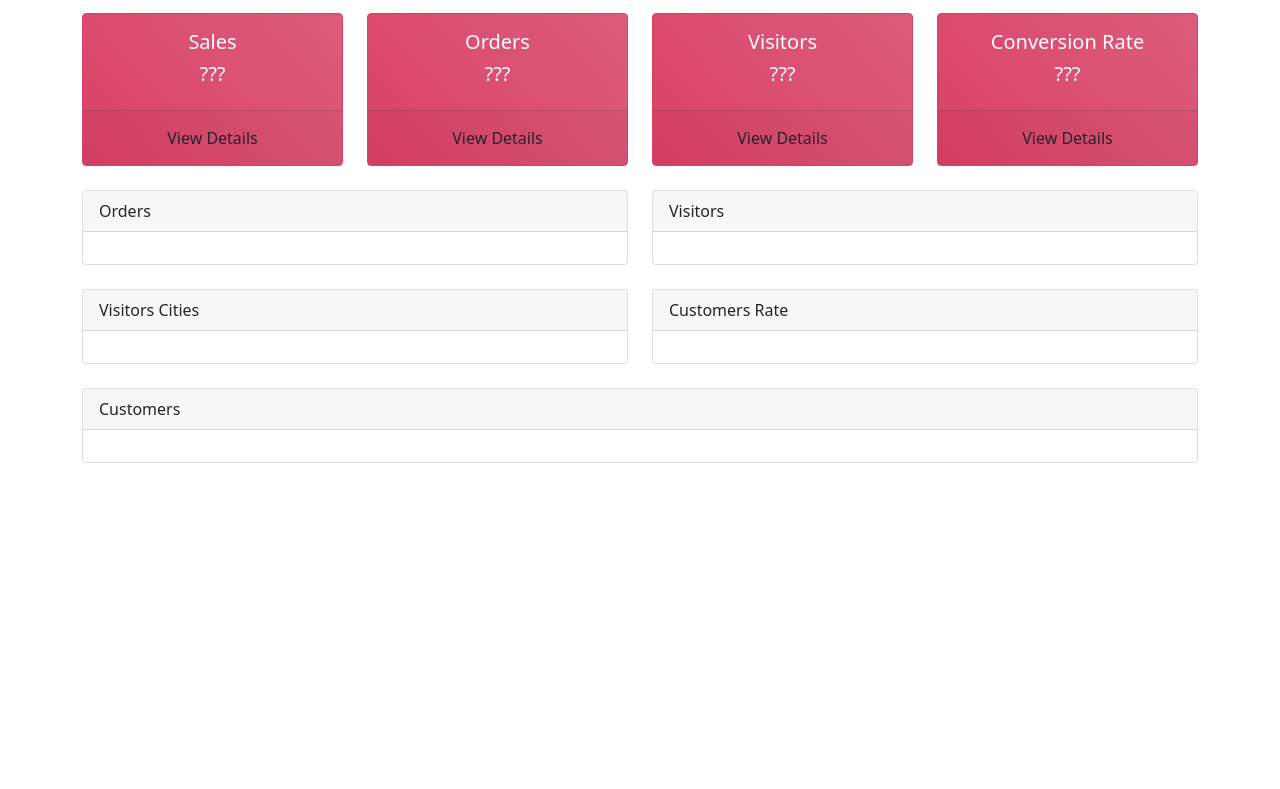
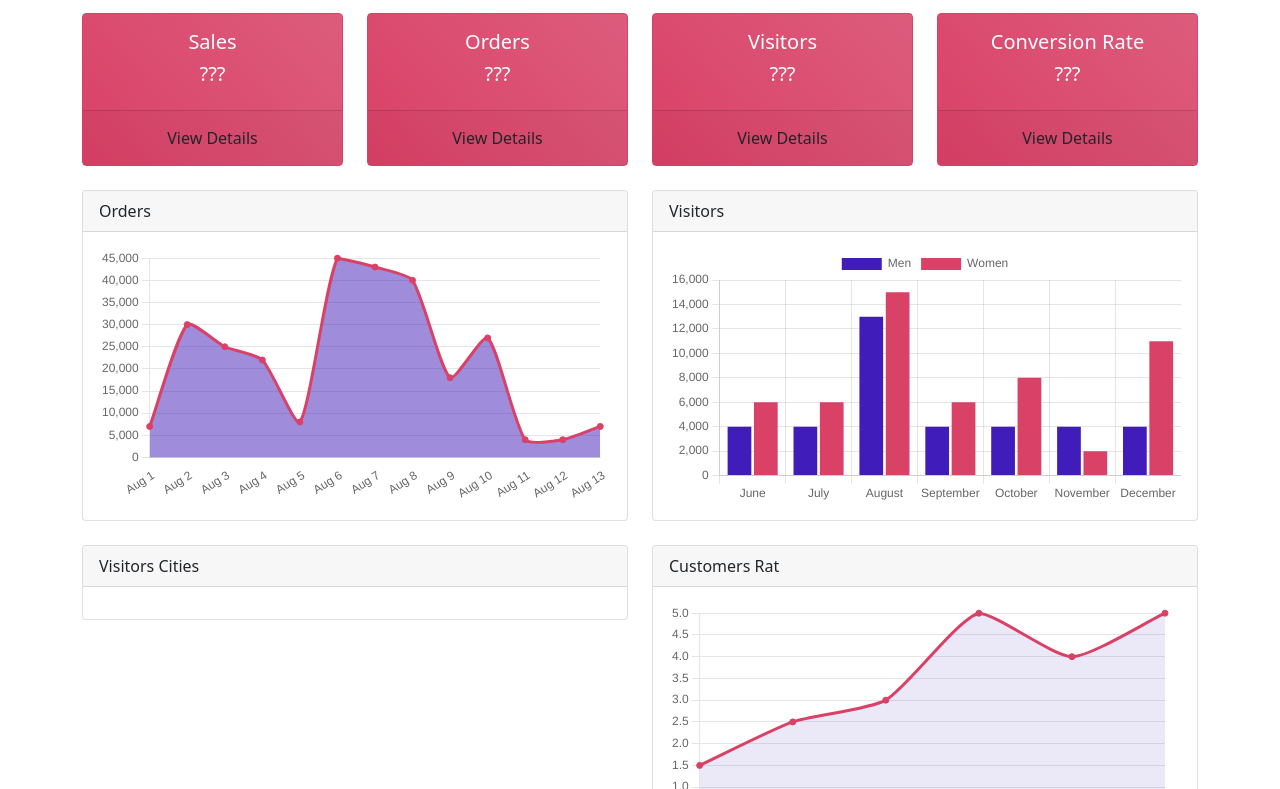
Before and after one commit to Omar-Nawaf/Dashboard-master, a plain HTML site: page index.html in a window 1280 px wide. Shown: the part 163-952 px from the top of the page. Before the commit the page ends 800 px from the top, so only its background shows below. Drawn offline with nearby package versions, Linux system fonts and the light colour scheme.

Commit message:
Added all charts but except pie chart

```diff
--- a/index.html
+++ b/index.html
@@ -17,7 +17,7 @@
         <!-- Navbar Brand-->
         <a href="index.html" class="navbar-brand">Nrt Solution</a>
         <!-- Sidebar Toggle Icon-->
-        <button class="navbar-toggler" type="button" data-toggle="collapse" data-target="#navbarTogglerDemo03" aria-controls="navbarTogglerDemo03" aria-expanded="false" aria-label="Toggle navigation">
+        <button class="navbar-toggler" type="button" data-bs-toggle="offcanvas" href="#offcanvasExample" aria-label="Toggle navigation">
             <span class="navbar-toggler-icon"></span>
         </button>
         <!-- Navbar Search-->
@@ -36,7 +36,29 @@
     <div>
         <div>
             <nav>
-
+                <!--
+                <div class="offcanvas offcanvas-start bg-purple" tabindex="-1" id="offcanvasExample" aria-labelledby="offcanvasExampleLabel">
+                    <div class="offcanvas-header">
+                      <h5 class="offcanvas-title" id="offcanvasExampleLabel">Offcanvas</h5>
+                      <button type="button" class="btn-close text-reset" data-bs-dismiss="offcanvas" aria-label="Close"></button>
+                    </div>
+                    <div class="offcanvas-body">
+                      <div>
+                        Some text as placeholder. In real life you can have the elements you have chosen. Like, text, images, lists, etc.
+                      </div>
+                      <div class="dropdown mt-3">
+                        <button class="btn btn-secondary dropdown-toggle" type="button" id="dropdownMenuButton" data-bs-toggle="dropdown">
+                          Dropdown button
+                        </button>
+                        <ul class="dropdown-menu" aria-labelledby="dropdownMenuButton">
+                          <li><a class="dropdown-item" href="#">Action</a></li>
+                          <li><a class="dropdown-item" href="#">Another action</a></li>
+                          <li><a class="dropdown-item" href="#">Something else here</a></li>
+                        </ul>
+                      </div>
+                    </div>
+                  </div>
+                -->
             </nav>
         </div>
 
@@ -110,6 +132,7 @@
                             </div>
                             <div class="card-body">
                                 <!--Chart-->
+                                <canvas id="myAreaChart" width="400" height="200"></canvas>
                             </div>
                         </div>
                     </div>
@@ -121,6 +144,7 @@
                             </div>
                             <div class="card-body">
                                 <!--Chart-->
+                                <canvas id="myBarChart" width="400" height="200"></canvas>
                             </div>
                         </div>
                     </div>
@@ -141,10 +165,11 @@
                         <div class="card">
                             <div class="card-header">
                                 <!--Icon-->
-                                Customers Rate
+                                Customers Rat
                             </div>
                             <div class="card-body">
                                 <!--Chart-->
+                                <canvas id="myLinearChart" width="400" height="200"></canvas>
                             </div>
                         </div>
                     </div>
@@ -172,6 +197,7 @@
         </div>
     </div>
     <script src="https://cdn.jsdelivr.net/npm/bootstrap@5.1.3/dist/js/bootstrap.bundle.min.js" integrity="sha384-ka7Sk0Gln4gmtz2MlQnikT1wXgYsOg+OMhuP+IlRH9sENBO0LRn5q+8nbTov4+1p" crossorigin="anonymous"></script>
+    <script src="https://cdn.jsdelivr.net/npm/chart.js@3.6.0/dist/chart.min.js" integrity="sha256-7lWo7cjrrponRJcS6bc8isfsPDwSKoaYfGIHgSheQkk=" crossorigin="anonymous"></script>
     <script src="js/scripts.js"></script>
     <script src="js/charts.js"></script>
 </body>
--- a/js/charts.js
+++ b/js/charts.js
@@ -1,12 +1,113 @@
 
 // Line Chart for Orders
-var ordersChart = document.getElementById("myAreaChart");
+
+const ordersChart = document.getElementById("myAreaChart");
+
+yValuesArea = [7000 , 30000, 25000, 22000, 8000, 45000, 43000, 40000, 18000, 27000, 4000, 4000, 7000];
+let dataArea = [];
+for (let i = 0; i < yValuesArea.length; i++) {
+    dataArea[i] = {x: `Aug ${i+1}`, y: yValuesArea[i]};
+}
+new Chart(ordersChart, {
+    type: 'line',
+    data: {
+        datasets: [{
+            data: dataArea,
+            fill: true,
+            backgroundColor:['rgba(64, 29, 186, 0.5)'],
+            borderColor: ['rgba(218, 65, 103, 1)'],
+            tension: '0.2',
+            pointBackgroundColor: 'rgba(218, 65, 103, 1)'
+        }]
+    },
+    options: {
+        scales: {
+            y: {
+                beginAtZero: true,
+            },
+            x: {
+                grid: {
+                    display: false
+                }
+            }
+        },
+        plugins: {
+            legend: {
+                display: false
+            }
+        }
+    }
+});
 
 // Bar Chart for Visitor
-var visitorChart = document.getElementById("myBarChart");
+const visitorChart = document.getElementById("myBarChart");
 
+const dataVisitor1 = [{x: 'June', y: 4000}, {x: 'July', y: 4000}, {x: 'August', y: 13000}, {x: 'September', y: 4000}, {x: 'October', y: 4000}, {x: 'November', y: 4000}, {x: 'December', y: 4000}];
+const dataVisitor2 = [{x: 'June', y: 6000}, {x: 'July', y: 6000}, {x: 'August', y: 15000}, {x: 'September', y: 6000}, {x: 'October', y: 8000}, {x: 'November', y: 2000}, {x: 'December', y: 11000}];
+
+new Chart(visitorChart, {
+    type: 'bar',
+    data: {
+        datasets: [{
+            label: 'Men',
+            data: dataVisitor1,
+            borderColor: 'rgba(64, 29, 186, 1)',
+            backgroundColor: 'rgba(64, 29, 186, 1)'
+        }, {
+            label: 'Women',
+            data: dataVisitor2,
+            borderColor: 'rgba(218, 65, 103, 1)',
+            backgroundColor: 'rgba(218, 65, 103, 1)'
+        }]
+    },
+    options: {
+        scales: {
+            y: {
+                beginAtZero: true,
+            },
+        },
+        plugins: {
+            legend: {
+                display: true
+            }
+        }
+    },
+});
 // Liner Chart for Cities
 var citiesChart = document.getElementById("myPieChart");
 
 // Liner Chart for Rat
-var ratChart = document.getElementById("myLinearChart");
+const ratChart = document.getElementById("myLinearChart");
+
+const dataRat = [{x: 'January', y: 1.5}, {x: 'Fabruary', y: 2.5}, {x: 'March', y: 3}, {x: 'April', y: 5}, {x: 'May', y: 4}, {x: 'June', y: 5}];
+
+new Chart(ratChart, {
+    type: 'line',
+    data: {
+        datasets: [{
+            data: dataRat,
+            fill: true,
+            backgroundColor:'rgba(64, 29, 186, 0.1)',
+            borderColor: 'rgba(218, 65, 103, 1)',
+            tension: '0.2',
+            pointBackgroundColor: 'rgba(218, 65, 103, 1)'
+        }]
+    },
+    options: {
+        scales: {
+            y: {
+                beginAtZero: true,
+            },
+            x: {
+                grid: {
+                    display: false
+                }
+            }
+        },
+        plugins: {
+            legend: {
+                display: false
+            }
+        }
+    },
+});
```
